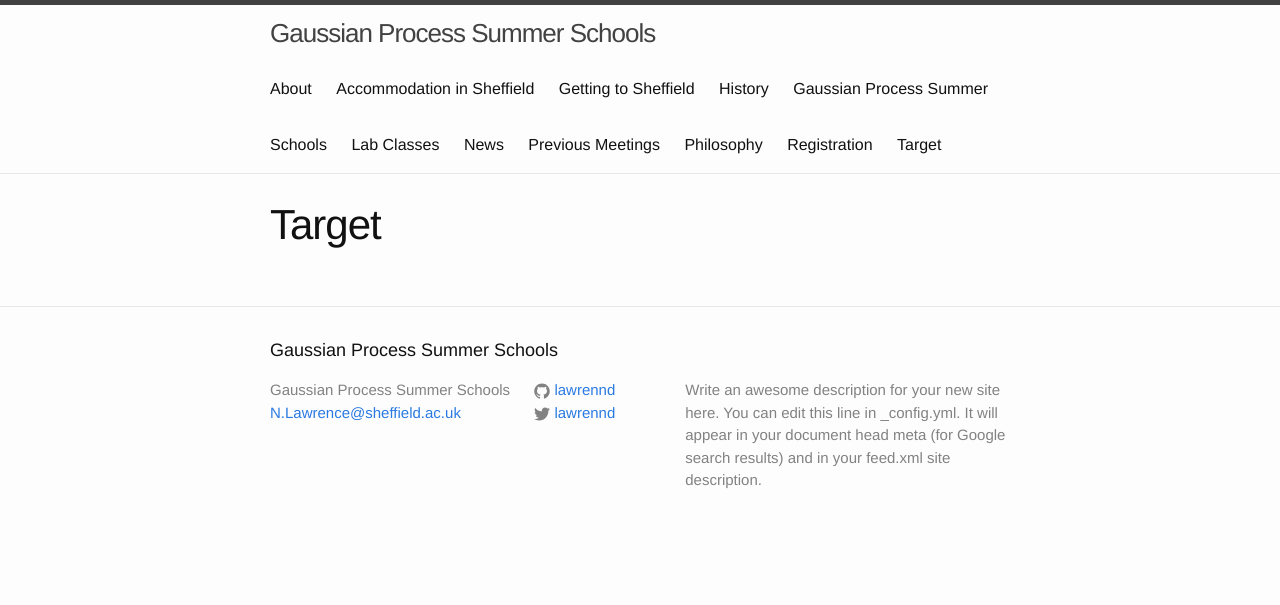
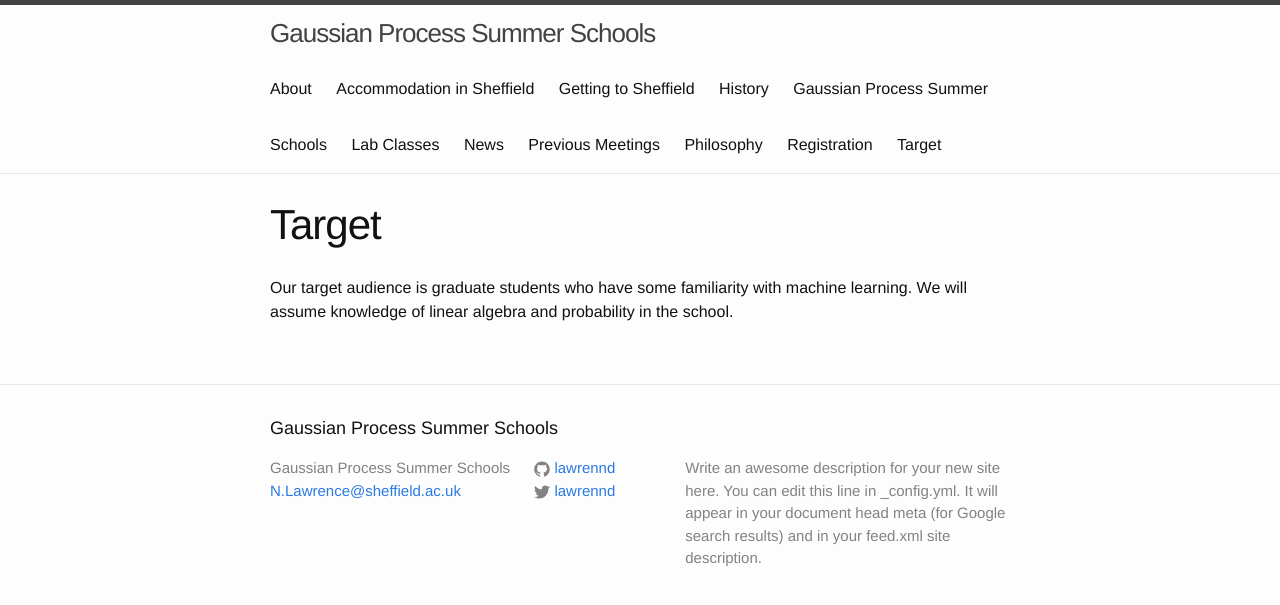
Before and after one commit to gpschool/gpschool.github.io, a Jekyll site: the page built from target.md, in a window 1280 px wide. Shown: the top 605 px of the page. Built offline with Jekyll 4.4.1, drawn with Linux system fonts in a browser that asks for light colours.

Commit message:
Update target.

```diff
--- a/target.md
+++ b/target.md
@@ -3,3 +3,5 @@ layout: page
 title: Target
 tagline: who are these schools aimed at?
 ---
+
+Our target audience is graduate students who have some familiarity with machine learning. We will assume knowledge of linear algebra and probability in the school.
```
